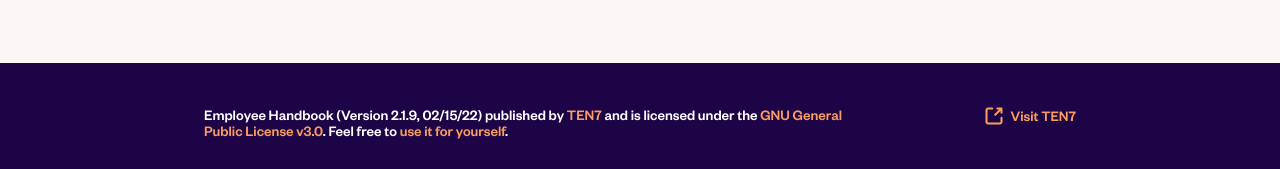
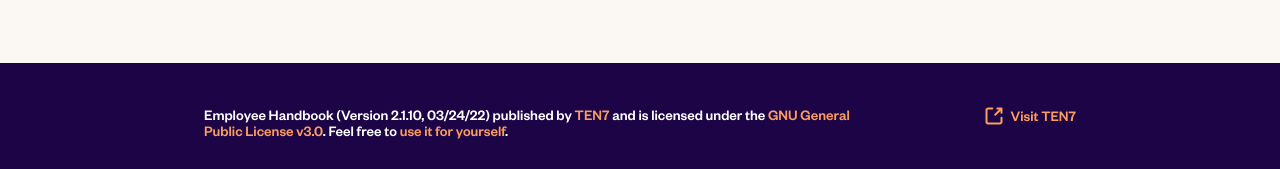
Before and after one commit to ten7/handbook.ten7.com, a Jekyll site: the page built from index.md, in a window 1280 px wide. Shown: the part 1463-1632 px from the top of the page. Built offline with Jekyll 4.4.1, drawn with Linux system fonts in a browser that asks for light colours.

Commit message:
health coverage update and version bump

```diff
--- a/_config.yml
+++ b/_config.yml
@@ -19,7 +19,7 @@
 # in the templates via {{ site.myvariable }}.
 
 title: "Employee Handbook"
-subtitle: "Version 2.1.9, 02/15/22"
+subtitle: "Version 2.1.10, 03/24/22"
 
 nav:
   - title: "Start Here"
```
